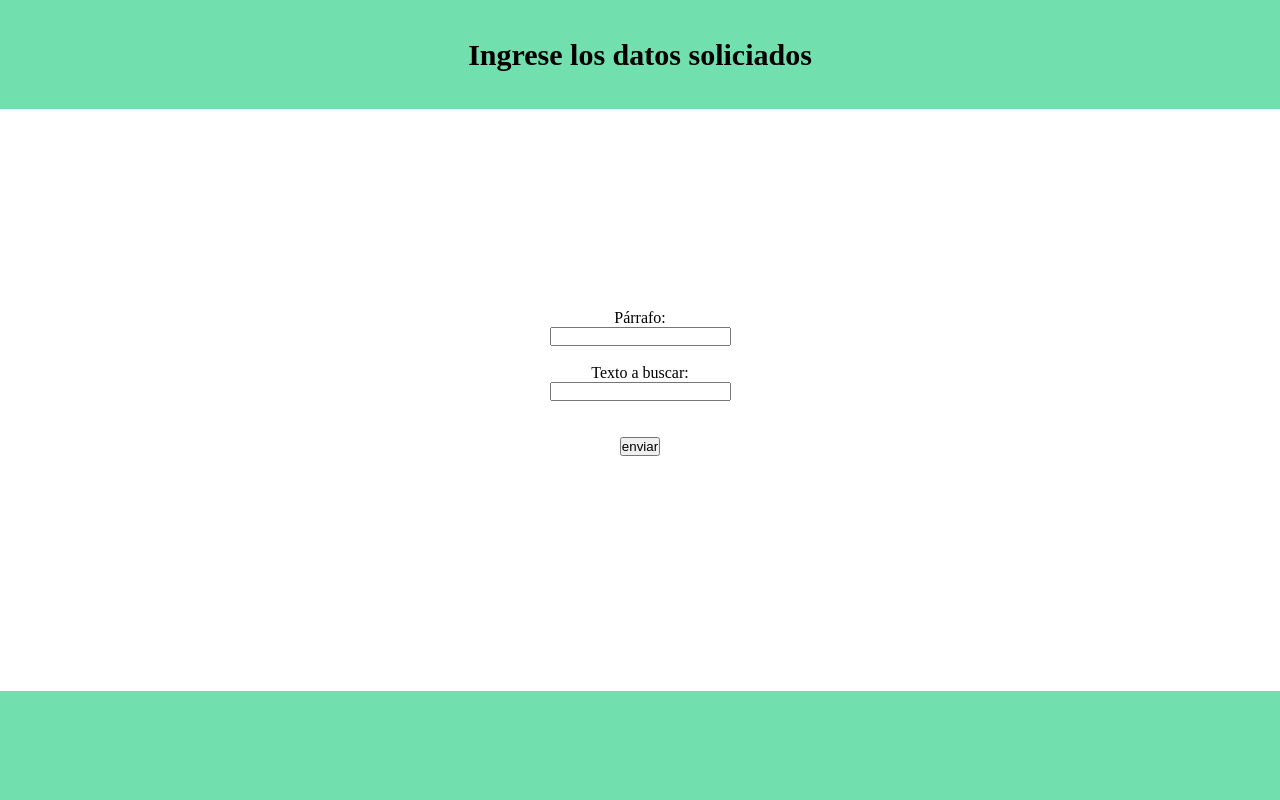
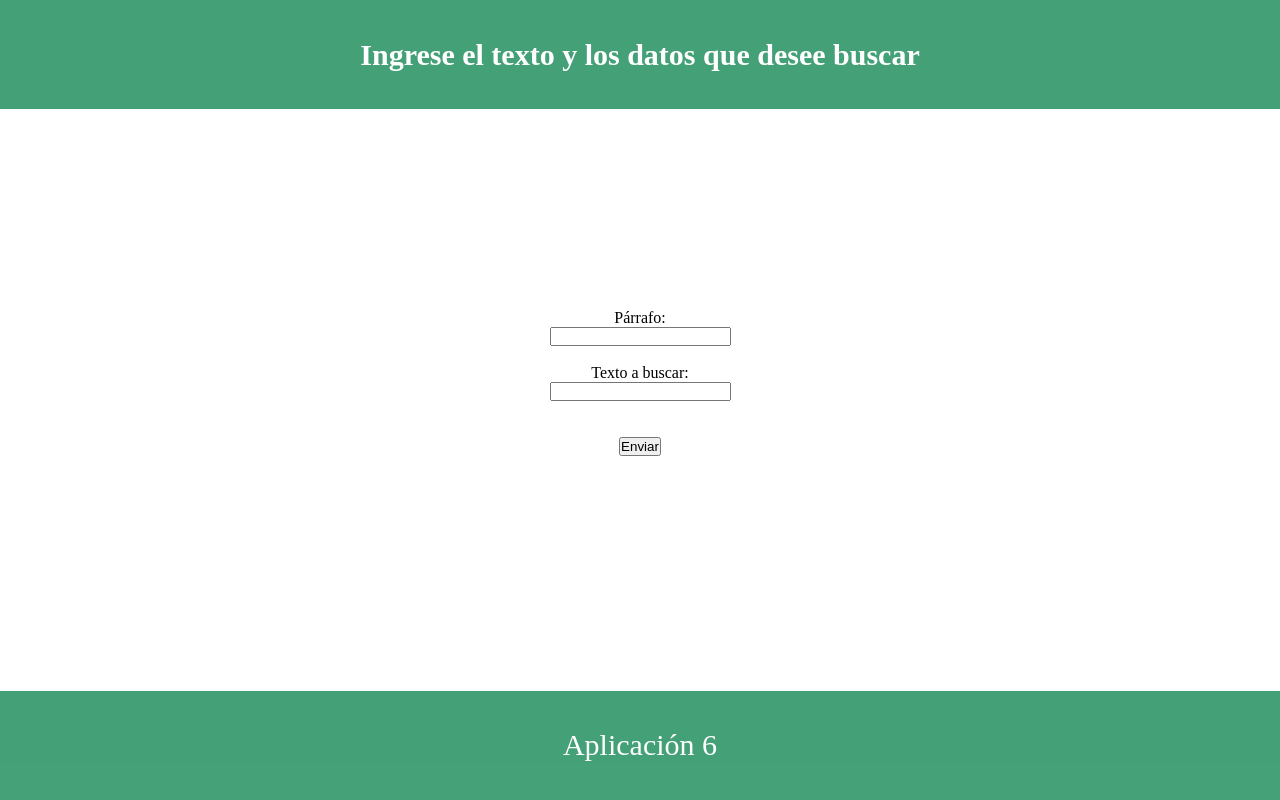
Before and after one commit to PaulaaGr/Aplicaciones_web, a plain HTML site: page aplicacion6/index.html in a window 1280 px wide. Drawn offline with Linux system fonts and the light colour scheme.

Commit message:
Final ejercicio 6

```diff
--- a/aplicacion6/buscarTexto.js
+++ b/aplicacion6/buscarTexto.js
@@ -1,12 +1,16 @@
-function Coincidencias(texto, buscar) {
+function igual(texto, buscar) {
+
   let regex = new RegExp(buscar, 'gi');
   return texto.replace(regex, match => "<font color=red>"+match+"</font>");
+
 }
 
 function buscar() {
+
   let parrafo = document.getElementById("parrafo").value;
   let texto = document.getElementById("texto").value;
-  let algo = Coincidencias(parrafo, texto);
+  let algo = igual(parrafo, texto);
 
   document.getElementById('respuesta').innerHTML = algo;
+
 }
--- a/aplicacion6/estilo.css
+++ b/aplicacion6/estilo.css
@@ -15,7 +15,7 @@
 .paginaPrincipal header,
 .paginaPrincipal footer {
     width: 100%;
-    background-color: #15ca799a;
+    background-color: #09834cc1;
     height: 150px;
     display: flex;
     justify-content: center;
@@ -23,7 +23,7 @@
 }
 
 .colorWhite {
-    color: #000000;
+    color: #ffffff;
     font-size: 30px;
 }
 
--- a/aplicacion6/index.html
+++ b/aplicacion6/index.html
@@ -9,7 +9,7 @@
 <body>
 <section class="paginaPrincipal">
     <header>
-        <h1 class="colorWhite">Ingrese los datos soliciados</h1>
+        <h1 class="colorWhite">Ingrese el texto y los datos que desee buscar</h1>
     </header>
 
     <article class="paginaPrincipal">
@@ -20,7 +20,7 @@
 
         <br>
 
-        <input type="submit" value="enviar" onclick="buscar()">
+        <input type="submit" value="Enviar" onclick="buscar()">
         <br><br>
 
          <p id='respuesta'></p>
@@ -29,7 +29,7 @@
     </article>
 
     <footer>
-        <p class="colorWhite"></p>
+        <p class="colorWhite">Aplicación 6</p>
     </footer>
 
 </section>
```
